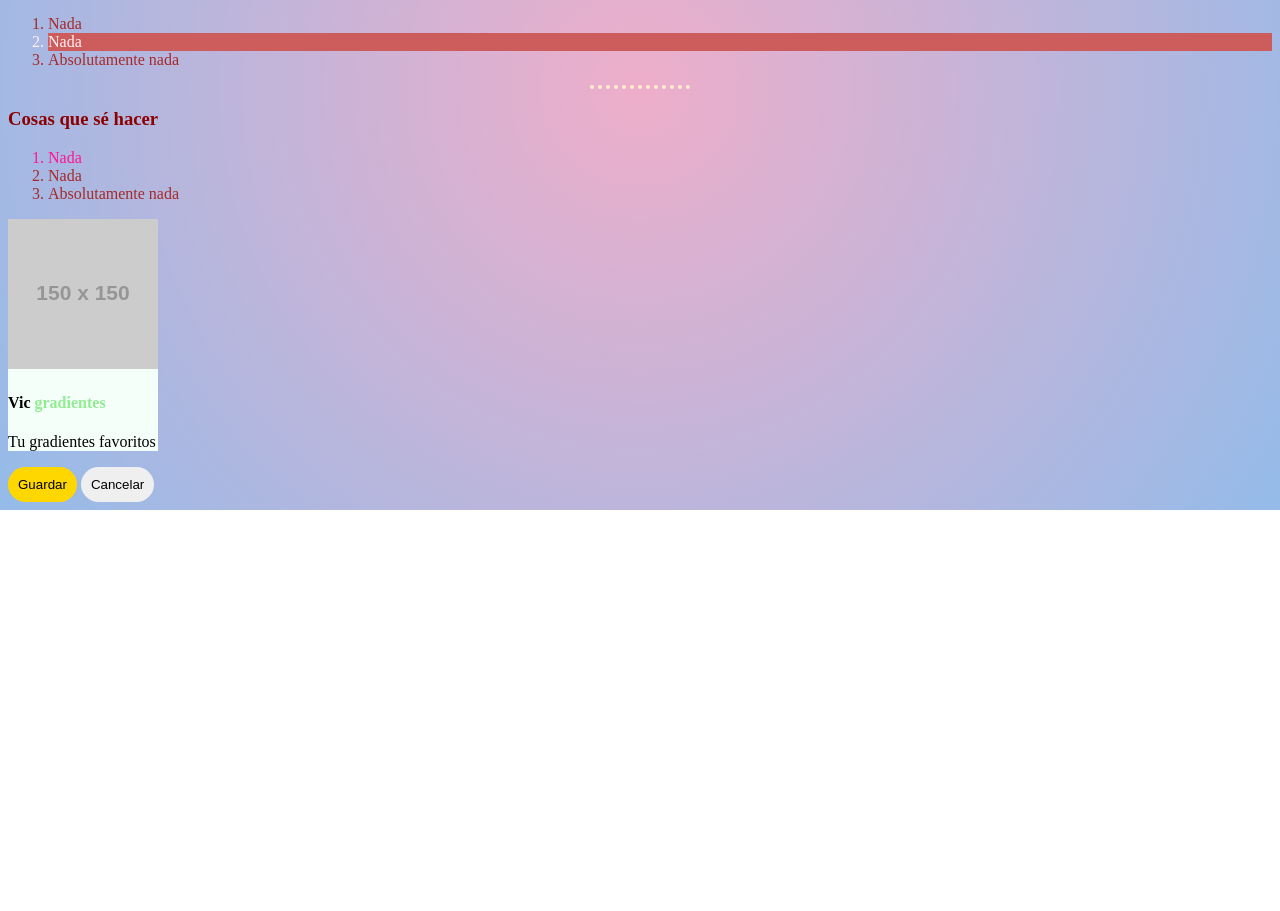
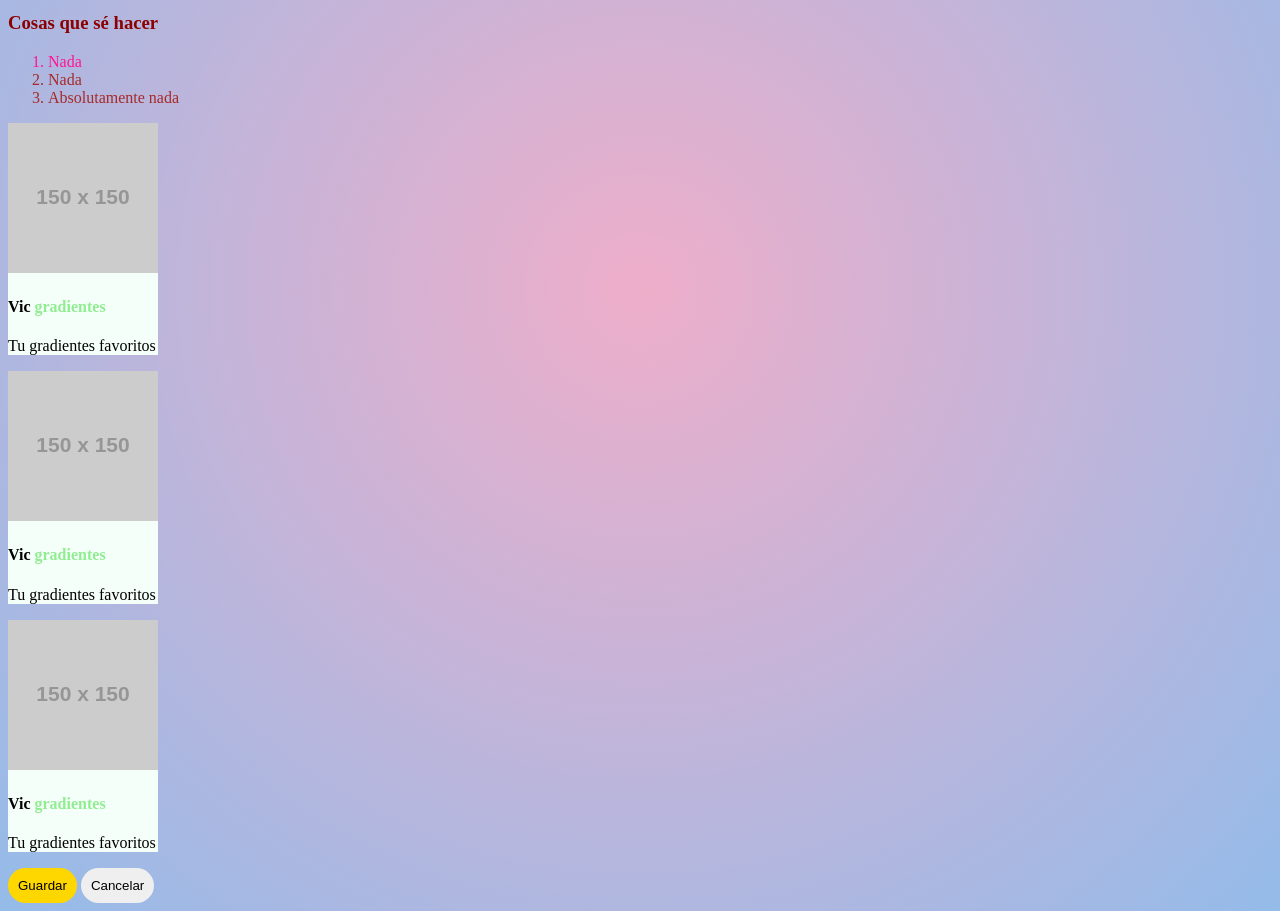
Before and after one commit to victoriachesa/primeras-pruebas, a plain HTML site: page index.html in a window 1280 px wide. Shown: the part 332-1243 px from the top of the page. Before the commit the page ends 842 px from the top, so only its background shows below. Drawn offline with Linux system fonts and the light colour scheme; placeholder pictures from the web are drawn by us.

Commit message:
Update index.html

```diff
--- a/index.html
+++ b/index.html
@@ -8,6 +8,7 @@
     <link rel="stylesheet" href="/css/estilos.css">
 </head>
 <body class="gradient-bg">
+    <table>
         <tr>
         <td>
             <img width="100px"src="/imgprueba.jpeg" alt="foto de leo" style="border-radius: 90px;">
@@ -18,6 +19,7 @@
             <h2>Pincha <a href="/portfolio.html">aquí</a> para ver mis super diseñitos</h2>
         </td>
         </tr>
+    </table>
     <hr size="8" style="width: 100px;">
         <h3>Cosas que sé hacer</h3>
             <ol>
@@ -33,6 +35,7 @@
                 <li>Absolutamente nada</li>
             </ol>
 
+<div class="cardRow">
     <div class="card">
         <img src="https://via.placeholder.com/150" alt="">
         <div class="container">
@@ -45,6 +48,31 @@
         </div>
     </div>
 
+    <div class="card">
+        <img src="https://via.placeholder.com/150" alt="">
+        <div class="container">
+            <h4>
+                Vic <span>gradientes</span>
+            </h4>
+            <p>
+                Tu gradientes favoritos
+            </p>
+        </div>
+    </div>
+
+    <div class="card">
+        <img src="https://via.placeholder.com/150" alt="">
+        <div class="container">
+            <h4>
+                Vic <span>gradientes</span>
+            </h4>
+            <p>
+                Tu gradientes favoritos
+            </p>
+        </div>
+    </div>
+</div>
+
     <button class="primary">Guardar</button>
     <button>Cancelar</button>
 
```
Lines whose indentation alone changed are shown as unchanged.
